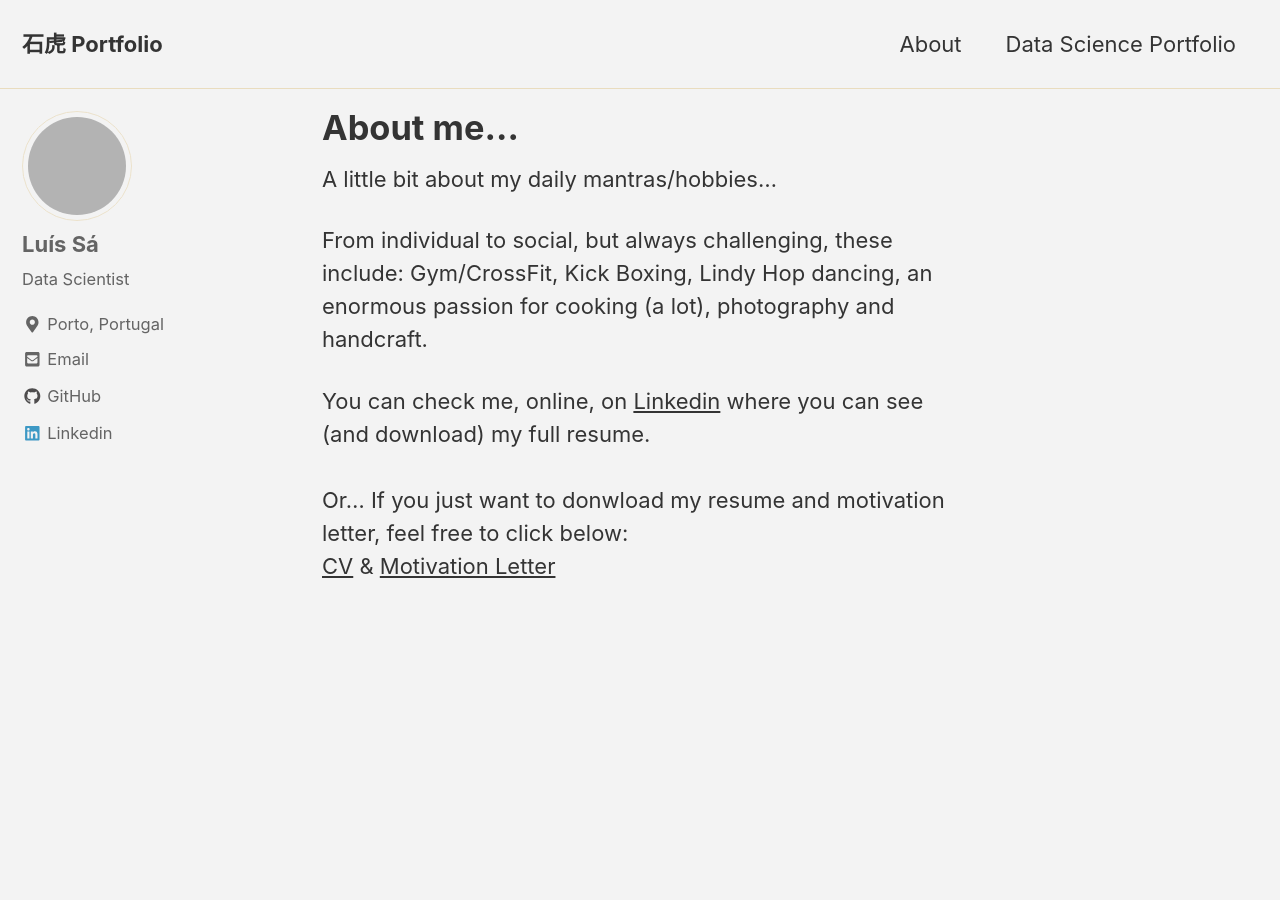
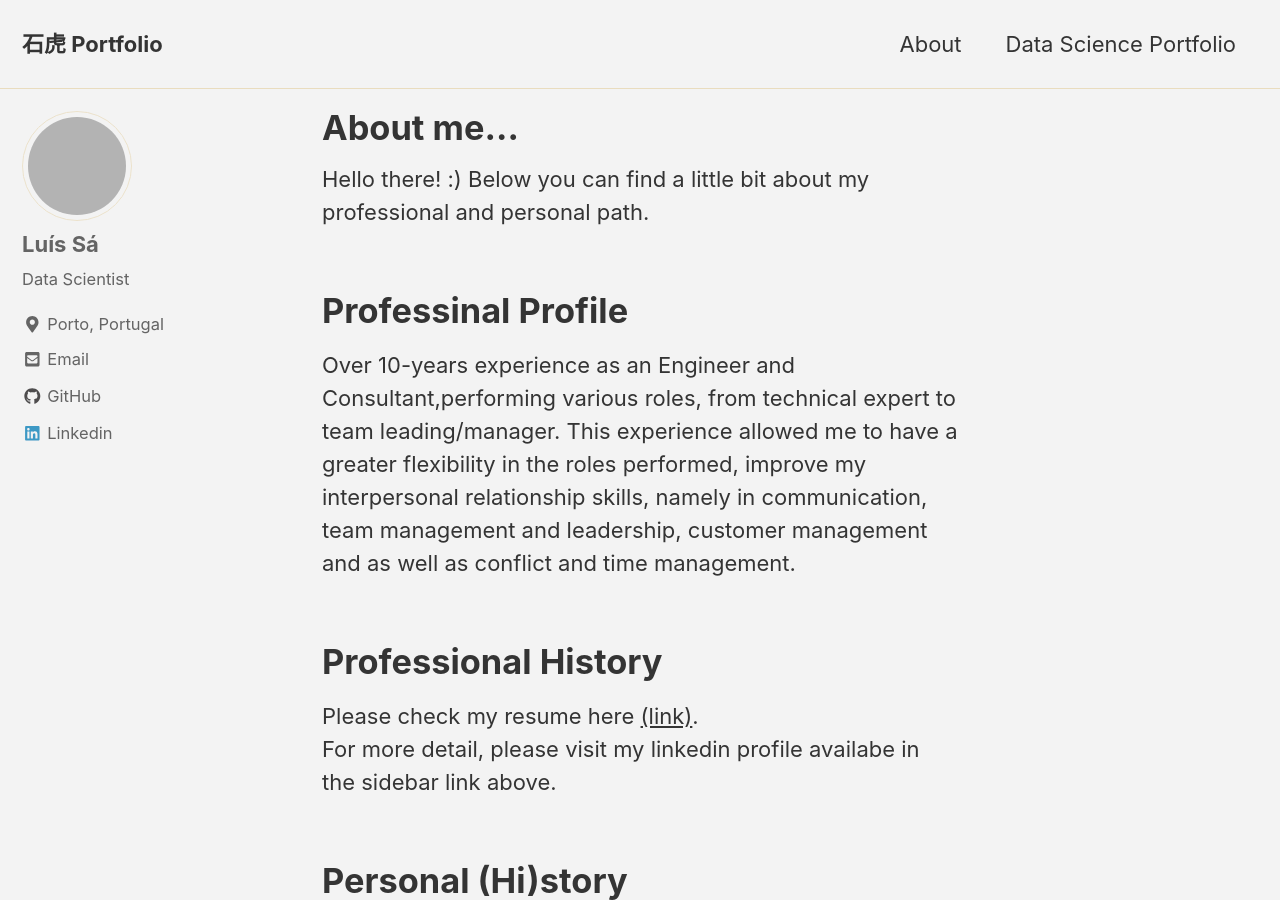
Before and after one commit to shi-hu/shi-hu.github.io, a Jekyll site: the page built from _pages/about.md, in a window 1280 px wide and 900 px high. Built offline with Jekyll 4.4.1, drawn with Linux system fonts in a browser that asks for light colours; cached includes are drawn as plain includes; nearby versions of some CDN libraries; grey boxes are pictures that could not be loaded.

Commit message:
Update about.md

```diff
--- a/_pages/about.md
+++ b/_pages/about.md
@@ -1,15 +1,19 @@
 ---
 title: "About me..."
 permalink: "/about/"
-header: image:"/images/coffee.jpg"
 ---
-
+Hello there! :)
+Below you can find a little bit about my professional and personal path.
+<br><br>
+# Professinal Profile
+Over 10-years experience as an Engineer and Consultant,performing various roles, from technical expert to team leading/manager.
+This experience allowed me to have a greater flexibility in the roles performed, improve my interpersonal relationship skills, namely in communication, team management and leadership, customer management and as well as conflict and time management.
+<br><br>
+# Professional History
+Please check my resume here [(link)](/images/).<br>
+For more detail, please visit my linkedin profile availabe in the sidebar link above.
+<br><br>
+# Personal (Hi)story
 A little bit about my daily mantras/hobbies...
-
+<br><br>
 From individual to social, but always challenging, these include: Gym/CrossFit, Kick Boxing, Lindy Hop dancing, an enormous passion for cooking (a lot), photography and handcraft.
-
-
-You can check me, online, on [Linkedin](https://www.linkedin.com/in/lsa003/) where you can see (and download) my full resume.
-<br>
-<br>
-Or... If you just want to donwload my resume and motivation letter, feel free to click below: <br> [CV](/images/) & [Motivation Letter](/images/)
```
